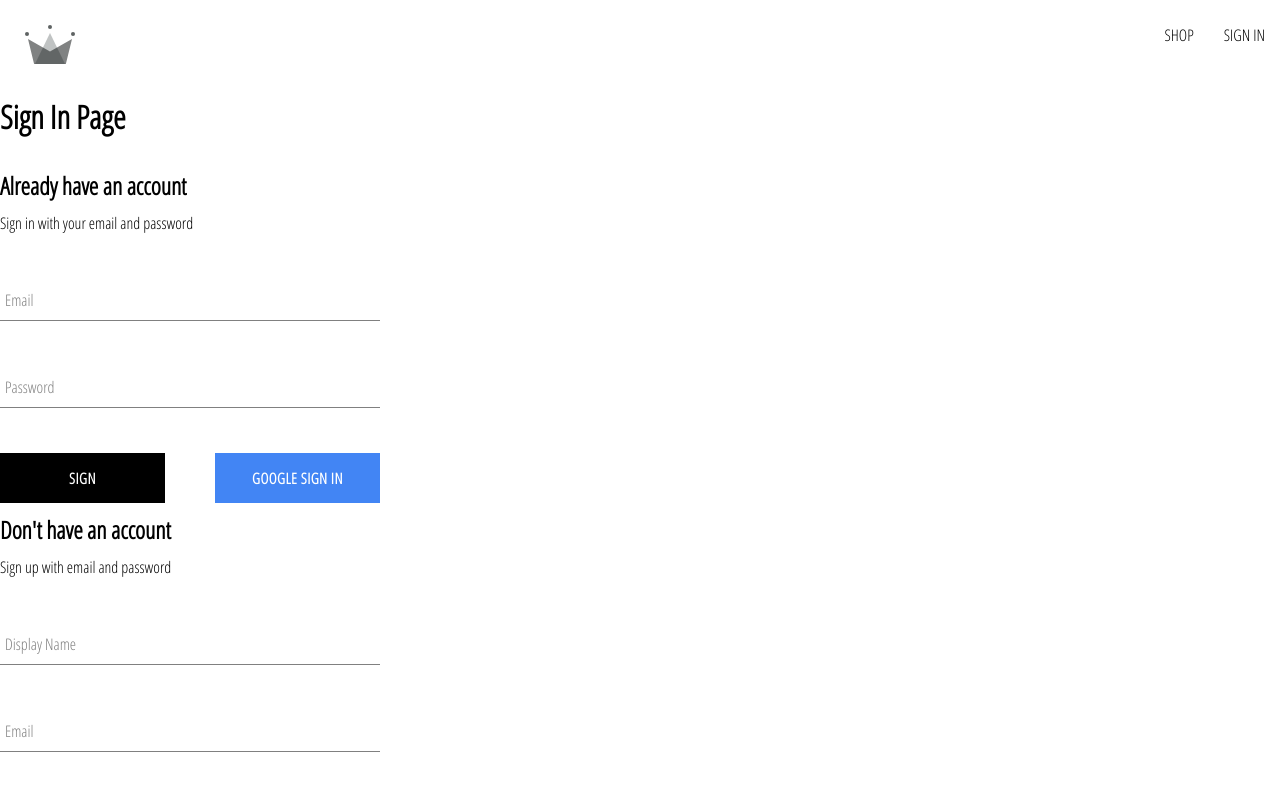
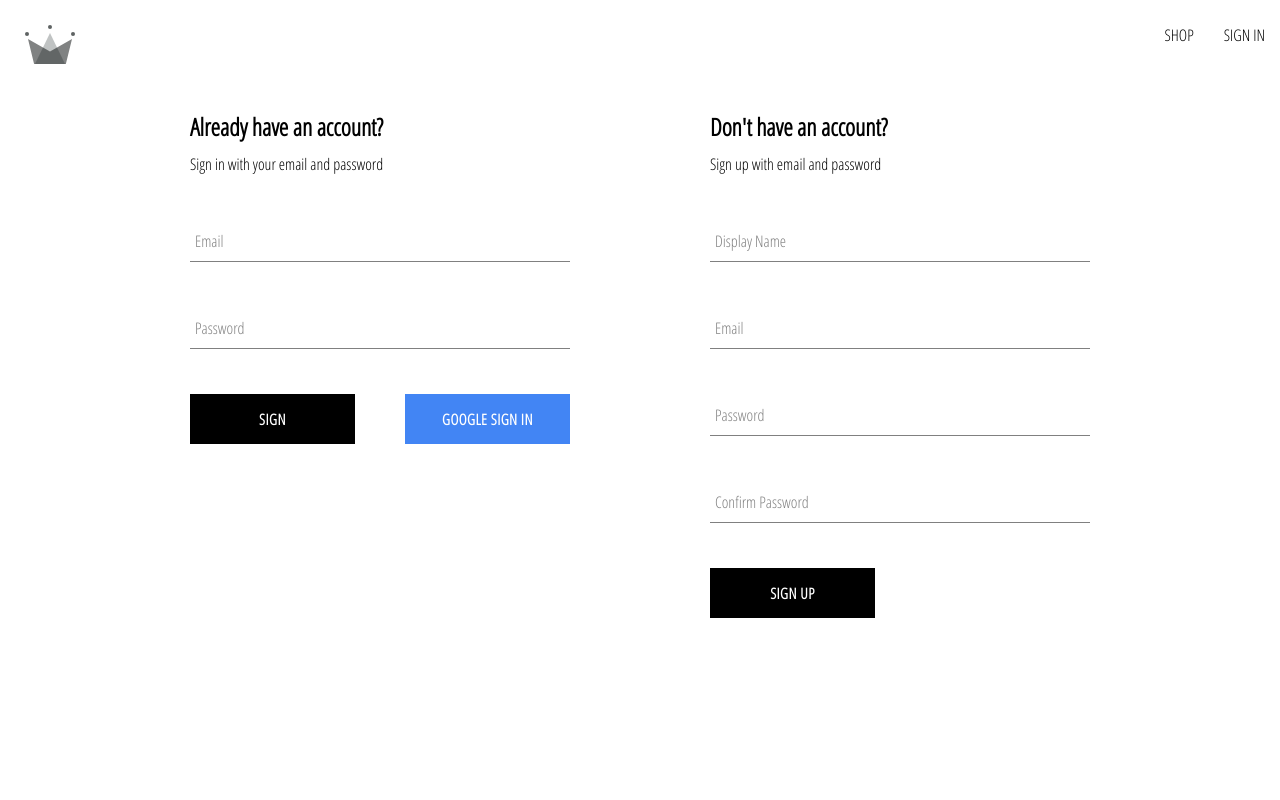
Before and after one commit to Hiro6634/crwn-clothing, a React (Create React App) app: page /auth in a window 1280 px wide. Shown: the top 800 px of the page. Built offline with nearby package versions, Linux system fonts and the light colour scheme.

Commit message:
Finishing Authentication Page

```diff
--- a/src/components/sign-in-form/sign-in-form.component.jsx
+++ b/src/components/sign-in-form/sign-in-form.component.jsx
@@ -31,8 +31,19 @@ const SignInForm = () => {
                 email,
                 password
             );
+            console.log(response);
             resetFormFields();
         }catch(error){
+            switch(error.code){
+                case 'auth/wrong-password':
+                    alert('incorrect password for email');
+                    break;
+                case 'auth/user-not-found':
+                    alert('no user associated with this email');
+                    break;
+                default:
+                    console.log(error);
+            }
         }
     }
 
@@ -49,7 +60,7 @@ const SignInForm = () => {
 
     return(
         <div className='sign-in-container'>
-            <h2>Already have an account</h2>
+            <h2>Already have an account?</h2>
             <span>Sign in with your email and password</span>
             <form onSubmit={handleSubmit}>
                 <FormInput
@@ -72,7 +83,7 @@ const SignInForm = () => {
 
                 <div className='buttons-container'>
                     <Button type='submit'>Sign </Button>
-                    <Button buttonType='google' onClick={signInWithGoogle}>Google sign in</Button>
+                    <Button type='button' buttonType='google' onClick={signInWithGoogle}>Google sign in</Button>
                 </div>
             </form>
         </div>
--- a/src/components/sign-up-form/sign-up-form.component.jsx
+++ b/src/components/sign-up-form/sign-up-form.component.jsx
@@ -19,7 +19,7 @@ const SignUpForm = () => {
 
     const resetFormFields = () => {
         setFormFields(defaultFormFields);
-    }
+    };
 
     const handleSubmit = async (event) => {
         event.preventDefault();
@@ -54,7 +54,7 @@ const SignUpForm = () => {
 
     return(
         <div className='sign-up-container'>
-            <h2>Don't have an account</h2>
+            <h2>Don't have an account?</h2>
             <span>Sign up with email and password</span>
             <form onSubmit={handleSubmit}>
                 <FormInput
--- a/src/routes/authentication/authentication.component.jsx
+++ b/src/routes/authentication/authentication.component.jsx
@@ -5,14 +5,15 @@ import {
 import SignUpForm from '../../components/sign-up-form/sign-up-form.component';
 import SignInForm from '../../components/sign-in-form/sign-in-form.component';
 
+import './authentication.styles.scss';
+
 const Authentication = () => {
     const logGoogleUser = async() => {
         const {user} = await signInWithGooglePopup();
         const userDocRef = createUserDocuemntFromAuth(user);
     }
     return (
-        <div>
-            <h1>Sign In Page</h1>
+        <div className='authentication-container'>
             <SignInForm/>
             <SignUpForm/>
         </div>
--- /dev/null
+++ b/src/routes/authentication/authentication.styles.scss
@@ -0,0 +1,6 @@
+.authentication-container {
+    display: flex;
+    width: 900px;
+    justify-content: space-between;
+    margin: 30px auto;
+}
```
